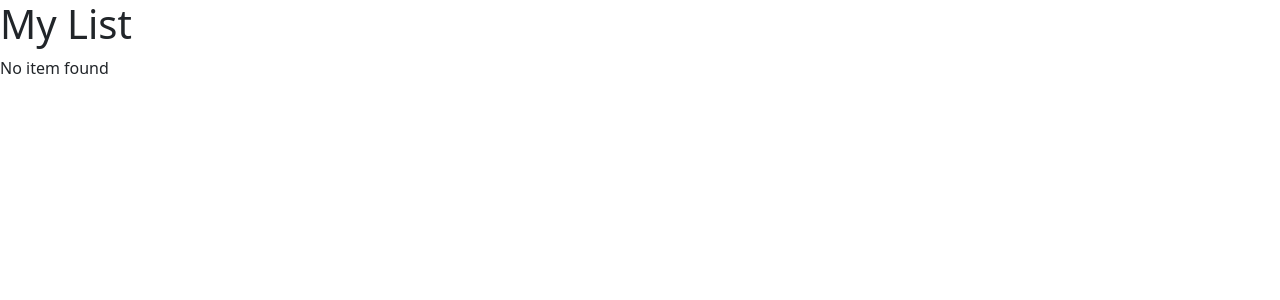
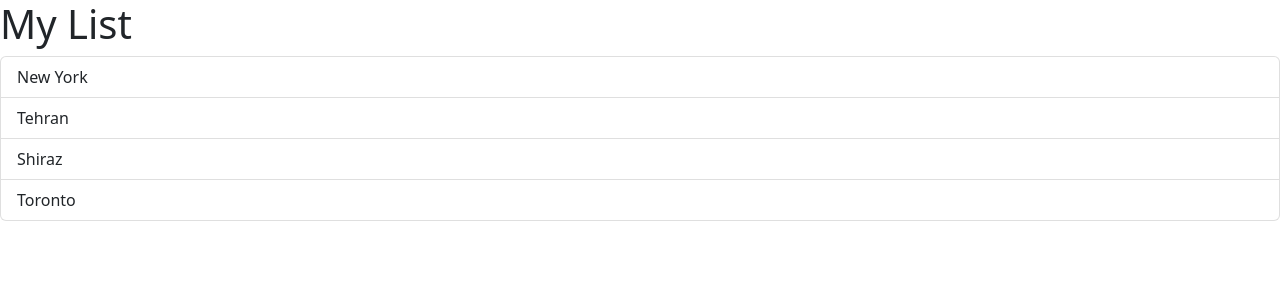
Before and after one commit to saji2000/react_tutorial, a React (Vite) app in the folder react-app/: page / in a window 1280 px wide. Shown: the top 300 px of the page. Built offline with nearby package versions, Linux system fonts and the light colour scheme.

Commit message:
event listener, praise God

```diff
--- a/react-app/src/components/ListGroup.tsx
+++ b/react-app/src/components/ListGroup.tsx
@@ -1,7 +1,5 @@
 function ListGroup() {
   let items = ["New York", "Tehran", "Shiraz", "Toronto"];
-
-  items = [];
 
   const getMessage = () => {
     return items.length === 0 && <p>No item found</p>;
@@ -12,8 +10,12 @@
       <h1>My List</h1>
       {getMessage()}
       <ul className="list-group">
-        {items.map((item) => (
-          <li className="list-group-item" key={item}>
+        {items.map((item, index) => (
+          <li
+            className="list-group-item"
+            key={item}
+            onClick={(event) => console.log(event)}
+          >
             {item}
           </li>
         ))}
```
